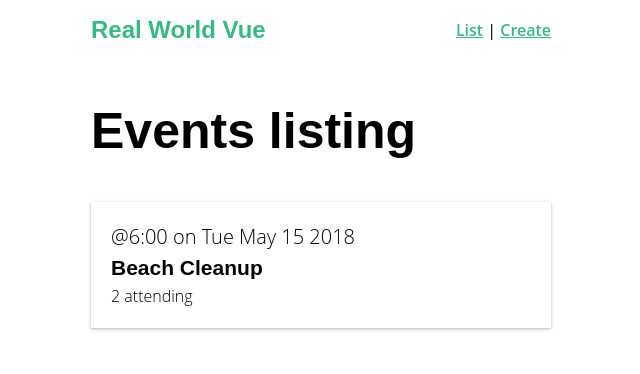
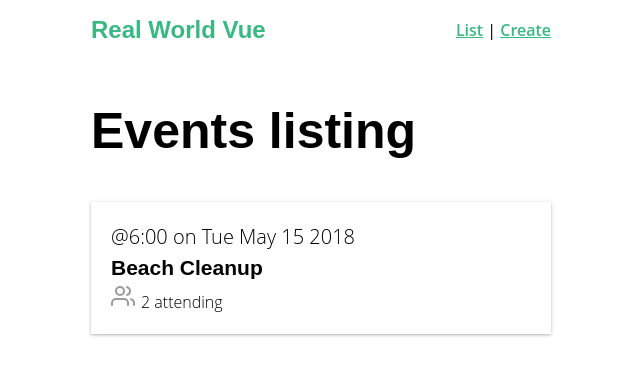
Before and after one commit to eshux/New-Vue, a Vue app: page / in a window 1280 px wide. Shown: the top 374 px of the page, without its empty margins (319-959 px from the left). Built offline with nearby package versions, Linux system fonts and the light colour scheme.

Commit message:
Global components - auto import

```diff
--- a/package.json
+++ b/package.json
@@ -9,6 +9,8 @@
   },
   "dependencies": {
     "core-js": "^3.8.3",
+    "feather-icons": "^4.29.1",
+    "lodash": "^4.17.21",
     "vue": "^2.6.14",
     "vue-router": "^3.5.1",
     "vuex": "^3.6.2"
--- /dev/null
+++ b/src/components/BaseIcon.vue
@@ -0,0 +1,48 @@
+<template>
+  <div class="icon-wrapper" v-html="svg"></div>
+</template>
+
+<script>
+import feather from 'feather-icons';
+
+export default {
+  props: {
+    name: String,
+    width: {
+      type: [Number, String],
+      default: 24
+    },
+    height: {
+      type: [Number, String],
+      default: 24
+    }
+  },
+  computed: {
+    svg() {
+      return feather.icons[this.name].toSvg({
+        class: 'icon',
+        width: this.width,
+        height: this.height
+      });
+    }
+  }
+};
+</script>
+
+<style scoped>
+.icon-wrapper {
+  display: inline-flex;
+  align-items: center;
+  color: rgba(0, 0, 0, 0.4);
+  font-size: 1rem;
+  font-weight: 600;
+  margin-right: 6px;
+}
+.icon {
+  stroke: currentColor;
+  stroke-width: 2;
+  stroke-linecap: round;
+  stroke-linejoin: round;
+  fill: none;
+}
+</style>
--- a/src/components/EventCard.vue
+++ b/src/components/EventCard.vue
@@ -6,6 +6,7 @@
     <div class="event-card -shadow">
       <span class="eyebrow">@{{ event.time }} on {{ event.date }}</span>
       <h4 class="title">{{ event.title }}</h4>
+      <BaseIcon name="users" />
       <span>{{ event.attendees.length }} attending</span>
     </div>
   </router-link>
--- a/src/main.js
+++ b/src/main.js
@@ -1,12 +1,31 @@
-import Vue from "vue";
-import App from "./App.vue";
-import router from "./router";
-import store from "./store";
+import Vue from 'vue';
+import App from './App.vue';
+import router from './router';
+import store from './store';
+import upperFirst from 'lodash/upperFirst';
+import camelCase from 'lodash/camelCase';
+
+const requireComponent = require.context(
+  './components',
+  false,
+  /Base[A-Z]\w+\.(vue|js)$/
+);
+
+// Automatic import components globally
+requireComponent.keys().forEach((fileName) => {
+  const componentConfig = requireComponent(fileName);
+
+  const componentName = upperFirst(
+    camelCase(fileName.replace(/^\.\/(.*)\.\w+$/, '$1'))
+  );
+
+  Vue.component(componentName, componentConfig.default || componentConfig);
+});
 
 Vue.config.productionTip = false;
 
 new Vue({
   router,
   store,
-  render: (h) => h(App),
-}).$mount("#app");
+  render: (h) => h(App)
+}).$mount('#app');
```
Also changed, not shown: 1 other file (tests, documents, lock files or other folders).
